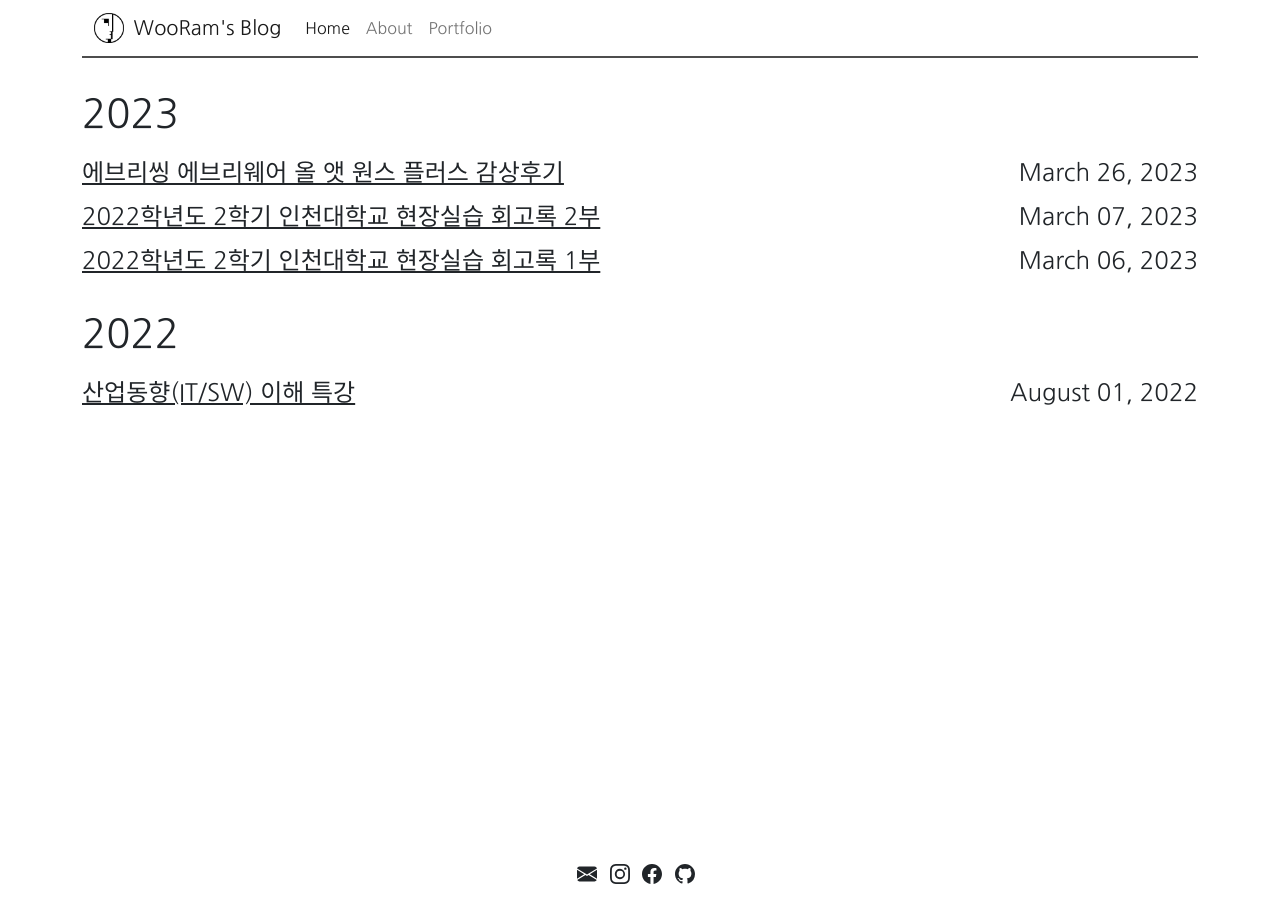
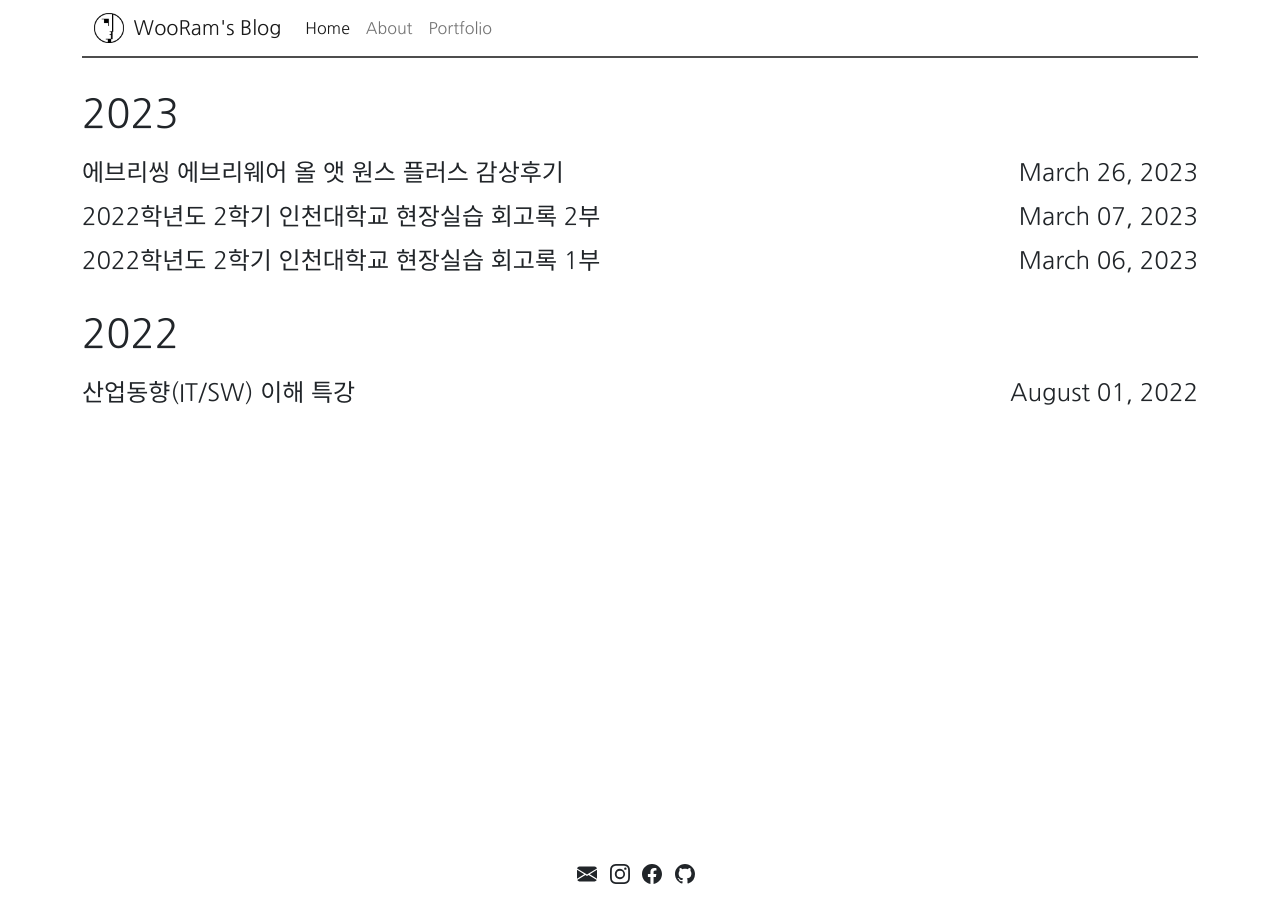
Before and after one commit to gkdnfka/gkdnfka.github.io, a Jekyll site: the page built from index.html, in a window 1280 px wide. Built offline with Jekyll 4.4.1, drawn with Linux system fonts in a browser that asks for light colours.

Commit message:
[230818][김우람] 1. about.md 내용 추가: 부트캠프 관련 2. 현장실습 게시글 수정 3. main.scss 수정: 게시글 링크 스타일 수정. 밑줄 제거 4. 데이터엔지니어링 부트캠프 수료기 내용 작성 시작.

```diff
--- a/_sass/main.scss
+++ b/_sass/main.scss
@@ -1,4 +1,8 @@
 @import url(http://fonts.googleapis.com/earlyaccess/nanumgothic.css);
+
+a:link {
+  text-decoration: none;
+}
 
 * {
   font-family: 'Nanum Gothic', sans-serif;
```
